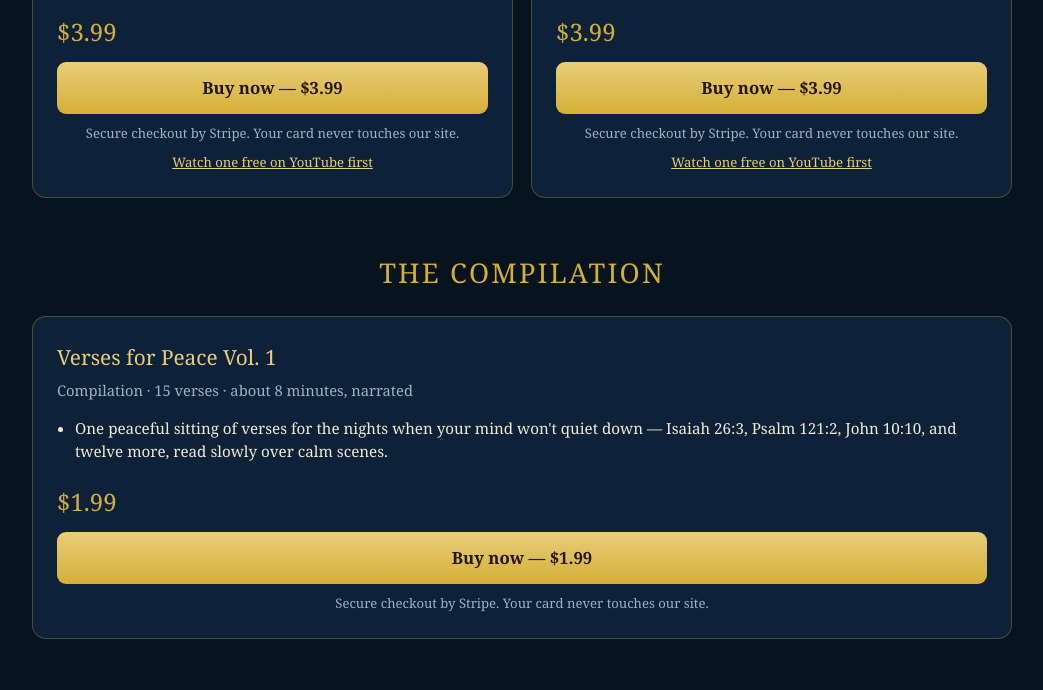
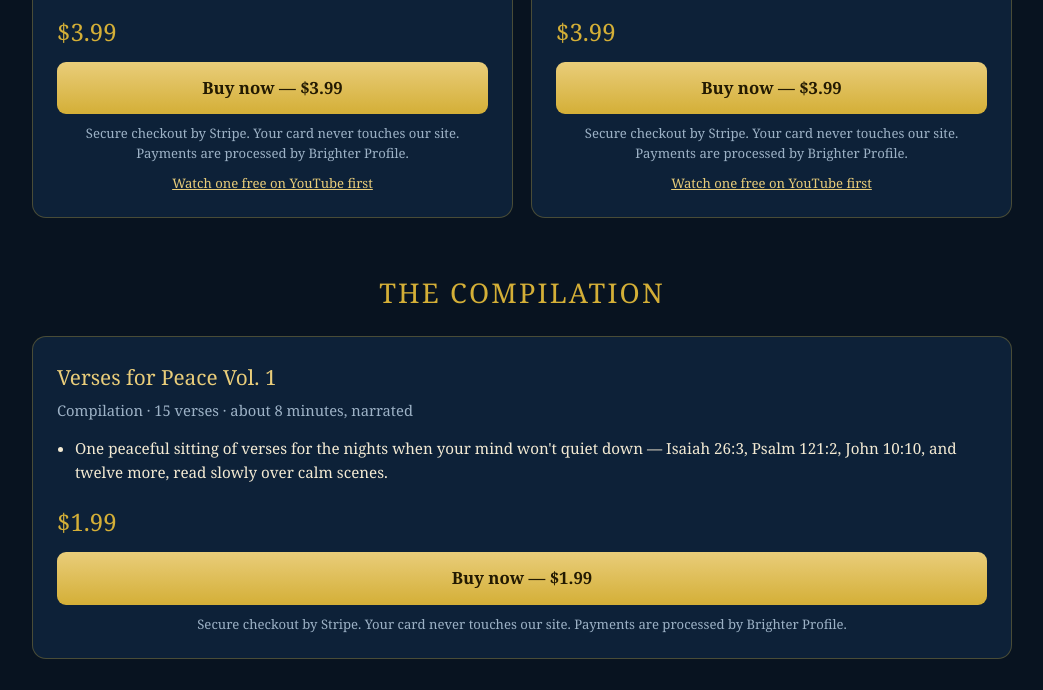
Before and after one commit to chrisla122787/standfirm-store, a plain HTML site: page index.html in a window 1280 px wide. Shown: the part 2127-2817 px from the top of the page, without its empty margins (118-1161 px from the left). Drawn offline with Linux system fonts and the light colour scheme.

Commit message:
Add Brighter Profile payment disclosure line

```diff
--- a/index.html
+++ b/index.html
@@ -152,7 +152,7 @@
 <footer>
   <div class="rule"></div>
   <p>Your email is used only for your receipt and download. Nothing else.</p>
-  <p>Secure checkout by Stripe. Your card never touches our site.</p>
+  <p>Secure checkout by Stripe. Your card never touches our site. Payments are processed by Brighter Profile.</p>
   <p>Watch everything free on the <a href="https://www.youtube.com/@StandFirmDailyKJV" target="_blank" rel="noopener">Stand Firm Daily YouTube channel</a>.</p>
   <p>Stand firm. Keep going.</p>
 </footer>
@@ -190,7 +190,7 @@ const STRIPE_LINKS = {
   "psalm-42-11": ""         // PENDING — single, $1.00
 };
 
-const TRUST_LINE = "Secure checkout by Stripe. Your card never touches our site.";
+const TRUST_LINE = "Secure checkout by Stripe. Your card never touches our site. Payments are processed by Brighter Profile.";
 
 const PACKS = [
   { key:"sleep-peace-pack", name:"Sleep & Peace Pack", price:"$3.99", preview:"https://youtube.com/shorts/6mGYJnYLpOg",
```
